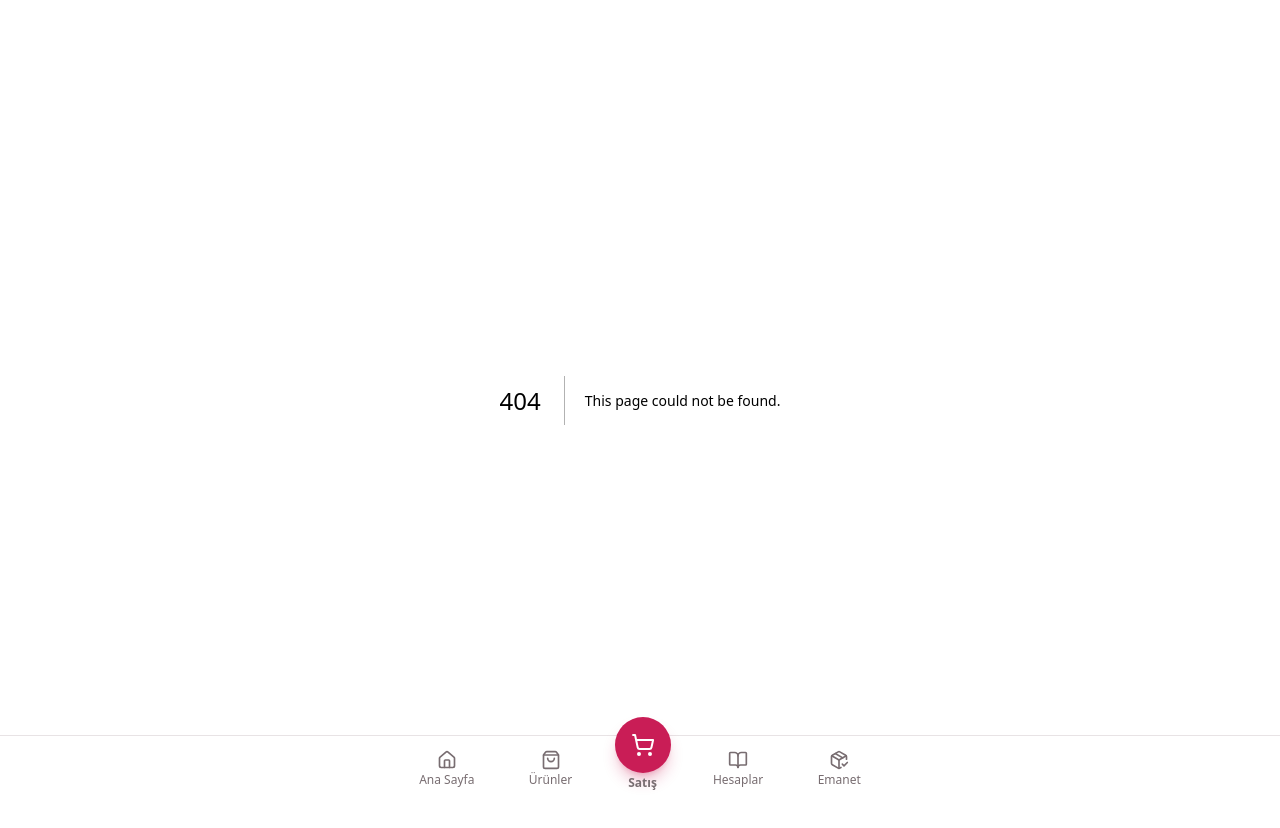
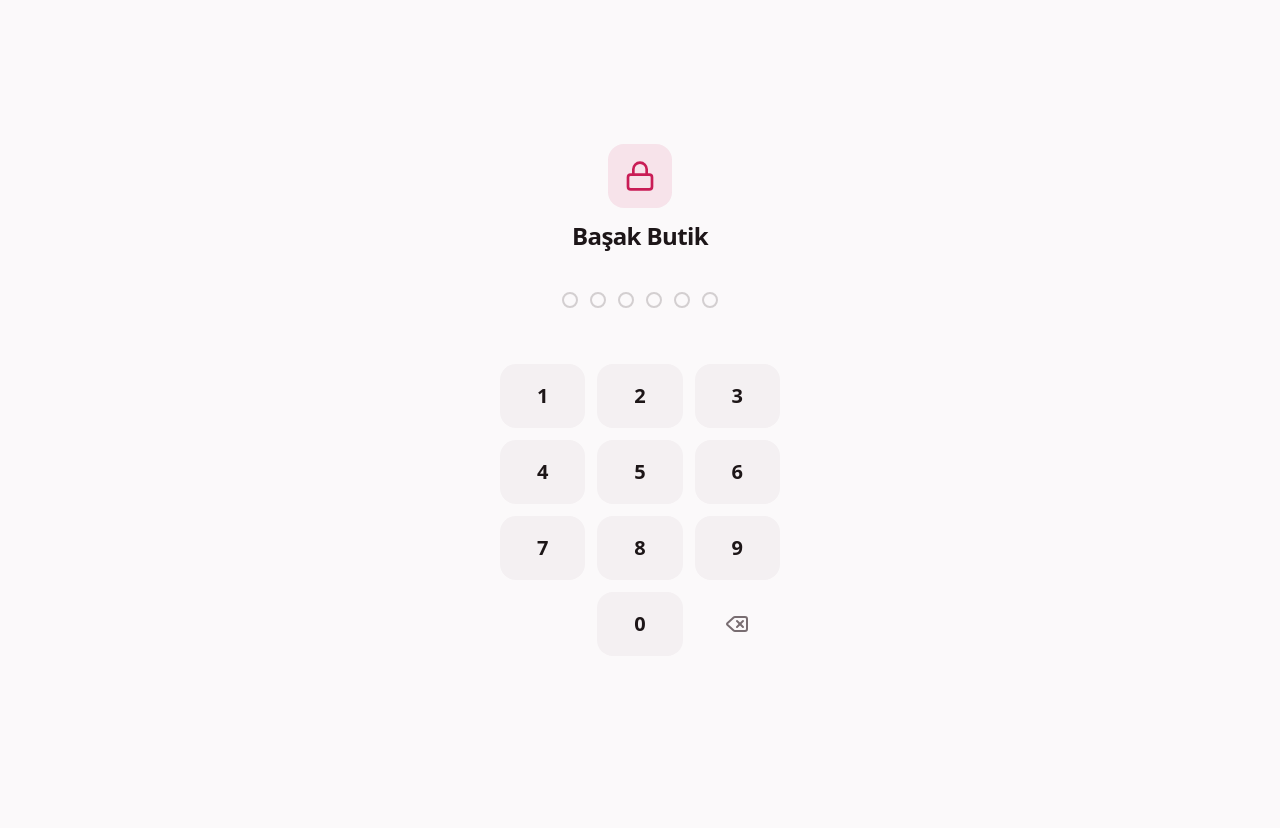
Before and after one commit to alitolgatk/butik, a Next.js app: page /giris in a window 1280 px wide. Before the commit this address had no page. Shown: the top 828 px of the page. After the commit the page ends 800 px from the top, so only its background shows below. Built offline with nearby package versions, Linux system fonts and the light colour scheme.

Commit message:
feat: 6 haneli PIN kilidi

```diff
--- /dev/null
+++ b/src/app/api/auth/login/route.ts
@@ -0,0 +1,19 @@
+import { NextResponse } from "next/server";
+
+export async function POST(req: Request) {
+  const { pin } = await req.json();
+
+  if (pin === process.env.APP_PIN) {
+    const response = NextResponse.json({ ok: true });
+    response.cookies.set("butik_auth", "1", {
+      httpOnly: true,
+      secure: process.env.NODE_ENV === "production",
+      maxAge: 60 * 60 * 24 * 30,
+      sameSite: "lax",
+      path: "/",
+    });
+    return response;
+  }
+
+  return NextResponse.json({ ok: false }, { status: 401 });
+}
--- /dev/null
+++ b/src/app/giris/page.tsx
@@ -0,0 +1,132 @@
+"use client";
+
+export const dynamic = "force-dynamic";
+
+import { useState, useCallback } from "react";
+import { Lock, Delete } from "lucide-react";
+import { cn } from "@/lib/utils";
+
+export default function GirisPage() {
+  const [digits, setDigits] = useState<number[]>([]);
+  const [error, setError] = useState(false);
+  const [shaking, setShaking] = useState(false);
+  const [submitting, setSubmitting] = useState(false);
+
+  const addDigit = useCallback(
+    async (d: number) => {
+      if (submitting || digits.length >= 6) return;
+
+      const next = [...digits, d];
+      setDigits(next);
+
+      if (next.length === 6) {
+        setSubmitting(true);
+        try {
+          const res = await fetch("/api/auth/login", {
+            method: "POST",
+            headers: { "Content-Type": "application/json" },
+            body: JSON.stringify({ pin: next.join("") }),
+          });
+
+          if (res.ok) {
+            window.location.href = "/";
+            return;
+          }
+
+          setShaking(true);
+          setError(true);
+          setTimeout(() => {
+            setDigits([]);
+            setShaking(false);
+            setSubmitting(false);
+          }, 500);
+          setTimeout(() => setError(false), 2000);
+        } catch {
+          setDigits([]);
+          setSubmitting(false);
+        }
+      }
+    },
+    [digits, submitting]
+  );
+
+  const removeDigit = () => {
+    if (submitting) return;
+    setDigits((prev) => prev.slice(0, -1));
+  };
+
+  return (
+    <div className="fixed inset-0 z-[60] flex flex-col items-center justify-center bg-background px-6">
+      <style
+        dangerouslySetInnerHTML={{
+          __html: `@keyframes pin-shake{0%,100%{transform:translateX(0)}20%,60%{transform:translateX(-10px)}40%,80%{transform:translateX(10px)}}`,
+        }}
+      />
+
+      {/* Header */}
+      <div className="mb-10 flex flex-col items-center gap-3">
+        <div className="flex h-16 w-16 items-center justify-center rounded-2xl bg-primary/10">
+          <Lock className="h-8 w-8 text-primary" />
+        </div>
+        <h1 className="text-2xl font-bold tracking-tight">Başak Butik</h1>
+      </div>
+
+      {/* Dots */}
+      <div
+        className="mb-2 flex items-center gap-3"
+        style={{
+          animation: shaking ? "pin-shake 0.4s ease-in-out" : "none",
+        }}
+      >
+        {Array.from({ length: 6 }).map((_, i) => (
+          <div
+            key={i}
+            className={cn(
+              "h-4 w-4 rounded-full transition-all duration-150",
+              i < digits.length
+                ? error
+                  ? "scale-110 bg-destructive"
+                  : "scale-110 bg-primary"
+                : "border-2 border-muted-foreground/30 bg-transparent"
+            )}
+          />
+        ))}
+      </div>
+
+      {/* Error message */}
+      <div className="mb-6 h-6">
+        {error && (
+          <p className="text-sm font-medium text-destructive">Hatalı PIN</p>
+        )}
+      </div>
+
+      {/* Numpad */}
+      <div className="grid w-full max-w-[280px] grid-cols-3 gap-3">
+        {[1, 2, 3, 4, 5, 6, 7, 8, 9].map((n) => (
+          <button
+            key={n}
+            onClick={() => addDigit(n)}
+            className="flex h-16 items-center justify-center rounded-2xl bg-secondary text-xl font-semibold transition-colors active:bg-secondary/70"
+          >
+            {n}
+          </button>
+        ))}
+
+        {/* Bottom row: empty, 0, backspace */}
+        <div />
+        <button
+          onClick={() => addDigit(0)}
+          className="flex h-16 items-center justify-center rounded-2xl bg-secondary text-xl font-semibold transition-colors active:bg-secondary/70"
+        >
+          0
+        </button>
+        <button
+          onClick={removeDigit}
+          className="flex h-16 items-center justify-center rounded-2xl text-muted-foreground transition-colors active:text-foreground"
+        >
+          <Delete className="h-6 w-6" />
+        </button>
+      </div>
+    </div>
+  );
+}
--- a/src/components/bottom-nav.tsx
+++ b/src/components/bottom-nav.tsx
@@ -20,6 +20,7 @@ const sideItems = [
 
 export function BottomNav() {
   const pathname = usePathname();
+  if (pathname === "/giris") return null;
   const isSatisActive = pathname.startsWith("/satis");
 
   return (
```
Also changed, not shown: src/middleware.ts (added, +22 -0 lines).
